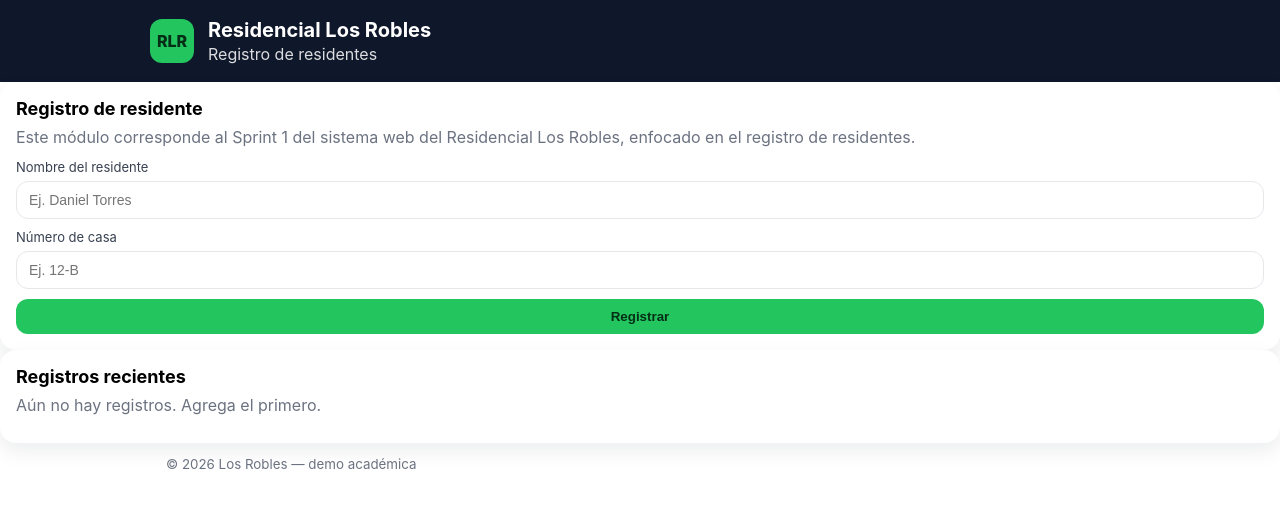
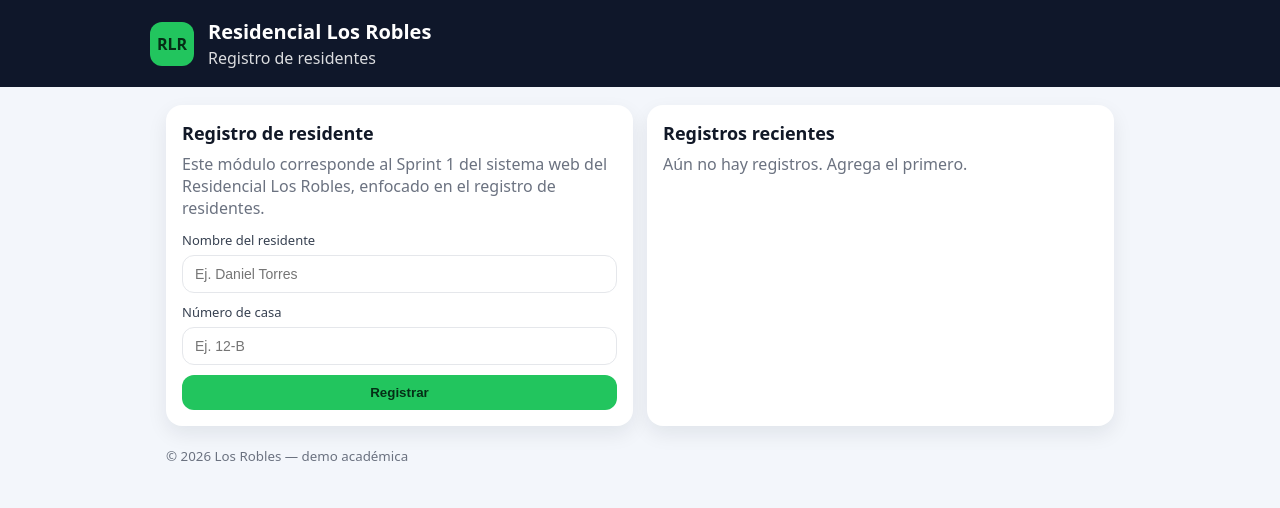
Before and after one commit to danieloturan-web/los-robles-sprint, a React (Create React App) app: page / in a window 1280 px wide. Shown: the top 508 px of the page. Built offline with nearby package versions, Linux system fonts and the light colour scheme.

Commit message:
Rename CSS classes from English to Spanish

```diff
--- a/src/App.css
+++ b/src/App.css
@@ -1,6 +1,6 @@
 * { box-sizing: border-box; }
 
-.page {
+.pagina {
   min-height: 100vh;
   background: #f3f6fb;
   color: #111827;
@@ -35,7 +35,7 @@
 .topbar h1 { margin: 0; font-size: 20px; }
 .topbar p { margin: 2px 0 0; opacity: 0.85; }
 
-.container {
+.contenedor {
   max-width: 980px;
   margin: 18px auto;
   padding: 0 16px;
@@ -45,7 +45,7 @@
 }
 
 @media (min-width: 900px) {
-  .container { grid-template-columns: 1fr 1fr; }
+  .contenedor { grid-template-columns: 1fr 1fr; }
 }
 
 .card {
@@ -92,7 +92,14 @@ button:hover { filter: brightness(0.95); }
   border: 1px solid #e0e7ff;
 }
 
-.list { list-style: none; padding: 0; margin: 0; display: grid; gap: 10px; }
+.lista {
+  list-style: none;
+  padding: 0;
+  margin: 0;
+  display: grid;
+  gap: 10px;
+}
+
 .item {
   padding: 10px 12px;
   border: 1px solid #e5e7eb;
```
